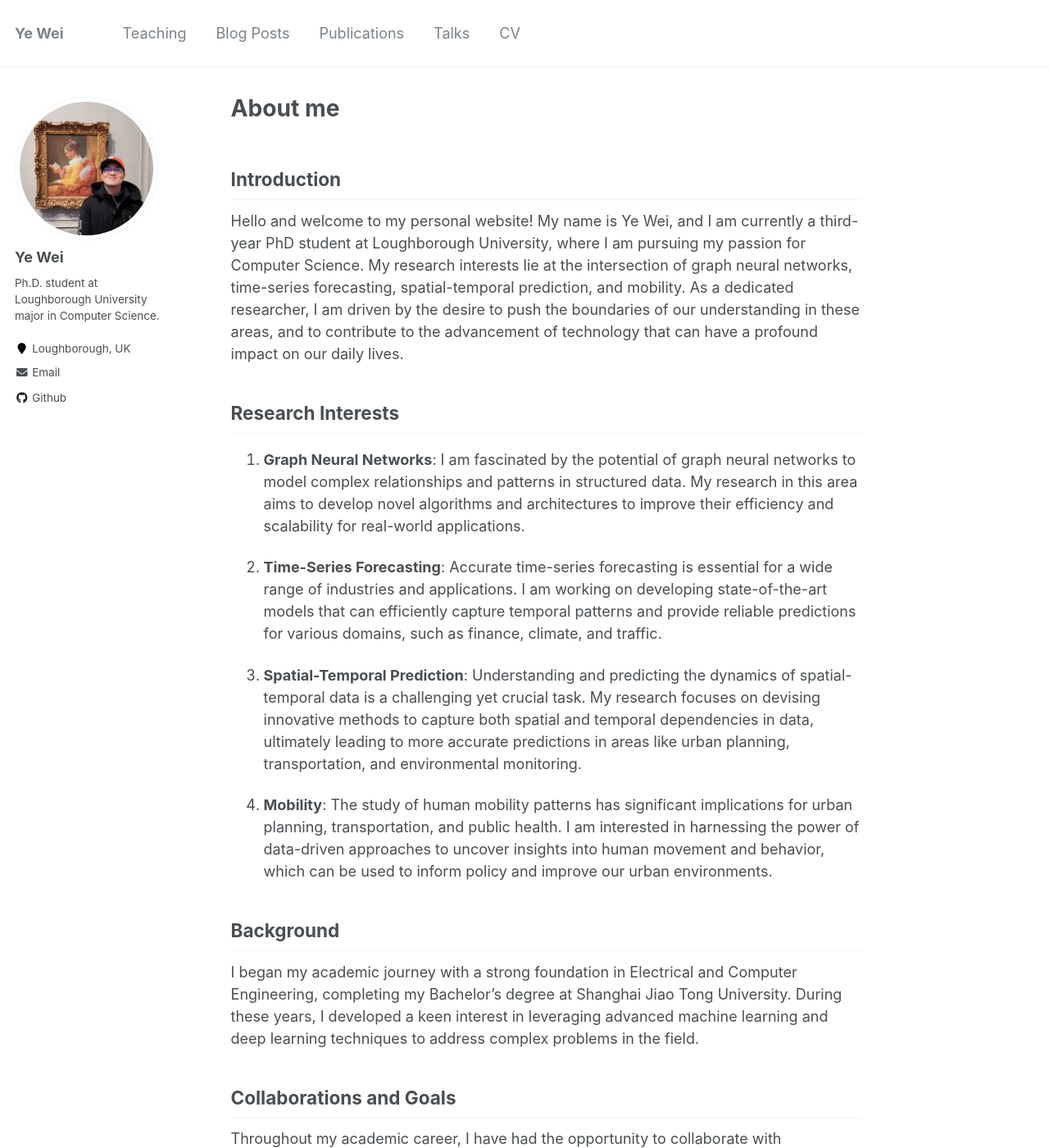
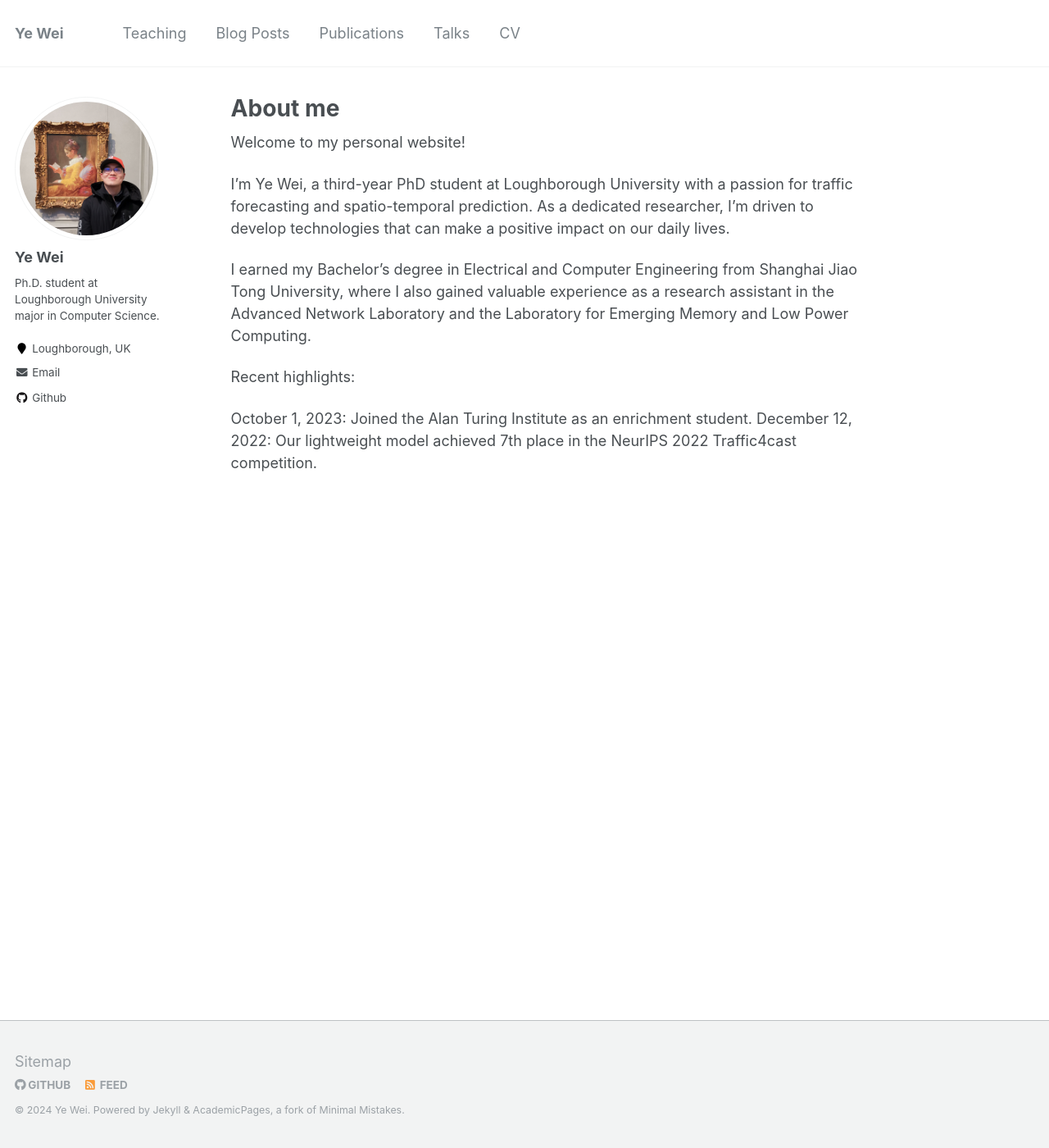
Before and after one commit to Ye-We1/Ye-We1.github.io, a Jekyll site: the page built from _pages/about.md, in a window 1280 px wide and 1400 px high. Shown: the whole window at 82% size. Built offline with Jekyll 4.4.1, drawn with Linux system fonts in a browser that asks for light colours; some of the changed text lies outside the part shown.

Commit message:
Update about.md

```diff
--- a/_pages/about.md
+++ b/_pages/about.md
@@ -8,9 +8,20 @@ redirect_from:
   - /about.html
 ---
 
-## Introduction
+Welcome to my personal website!
 
-Hello and welcome to my personal website! My name is Ye Wei, and I am currently a third-year PhD student at Loughborough University, where I am pursuing my passion for Computer Science. My research interests lie at the intersection of graph neural networks, time-series forecasting, spatial-temporal prediction, and mobility. As a dedicated researcher, I am driven by the desire to push the boundaries of our understanding in these areas, and to contribute to the advancement of technology that can have a profound impact on our daily lives.
+I'm Ye Wei, a third-year PhD student at Loughborough University with a passion for traffic forecasting and spatio-temporal prediction. As a dedicated researcher, I'm driven to develop technologies that can make a positive impact on our daily lives.
+
+I earned my Bachelor's degree in Electrical and Computer Engineering from Shanghai Jiao Tong University, where I also gained valuable experience as a research assistant in the Advanced Network Laboratory and the Laboratory for Emerging Memory and Low Power Computing.
+
+Recent highlights:
+
+October 1, 2023: Joined the Alan Turing Institute as an enrichment student.
+December 12, 2022: Our lightweight model achieved 7th place in the NeurIPS 2022 Traffic4cast competition.
+
+<!-- ## Introduction
+
+Hello and welcome to my personal website! My name is Ye Wei, and I am currently a third-year PhD student at Loughborough University. My research interests lie at the intersection of traffic forecasting and spatio-temporal prediction. As a dedicated researcher, I hope to contribute to the advancement of technologies that can have a profound impact on our daily lives.
 
 ## Research Interests
 
@@ -35,3 +46,4 @@ My ultimate goal is to contribute to the development of cutting-edge technologie
 ## Contact
 
 Thank you for visiting my website! Feel free to explore my research projects, publications, and blog for more information about my work. If you have any questions or would like to discuss potential collaborations, please do not hesitate to get in touch via the contact page.
+ -->
```
